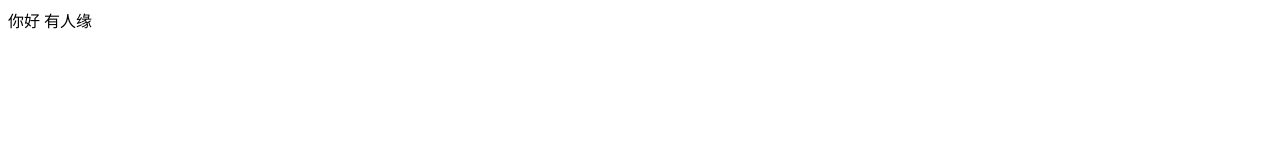
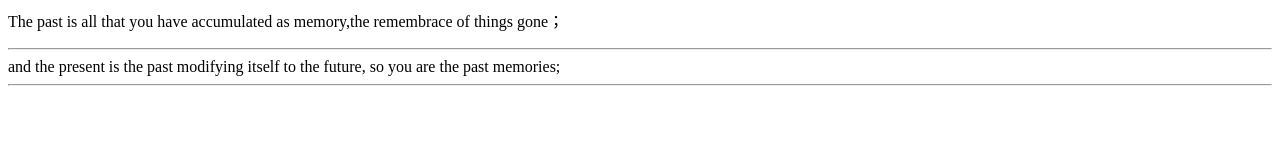
Before and after one commit to liou410182/svaliou.github.io, a plain HTML site: page index.html in a window 1280 px wide. Drawn offline with Linux system fonts and the light colour scheme.

Commit message:
Update index.html

```diff
--- a/index.html
+++ b/index.html
@@ -1 +1,6 @@
-<p>你好 有人缘<p/>
+<p style={"font-size:20"}>
+  The past is all that you have accumulated as memory,the remembrace of things gone；
+  <hr>
+  and the present is the past modifying itself to the future, so you are the past memories;
+  <hr>
+<p/>
```
